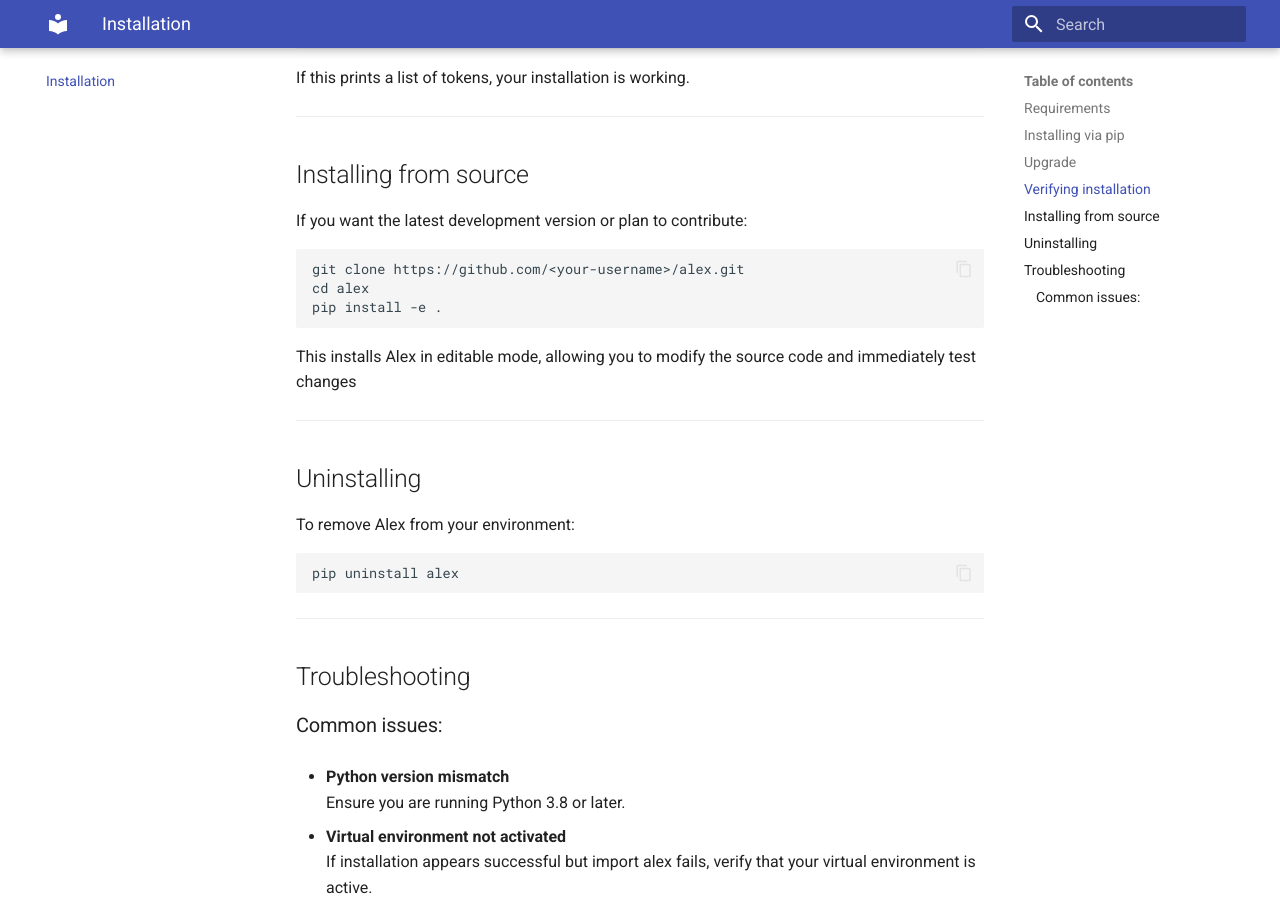
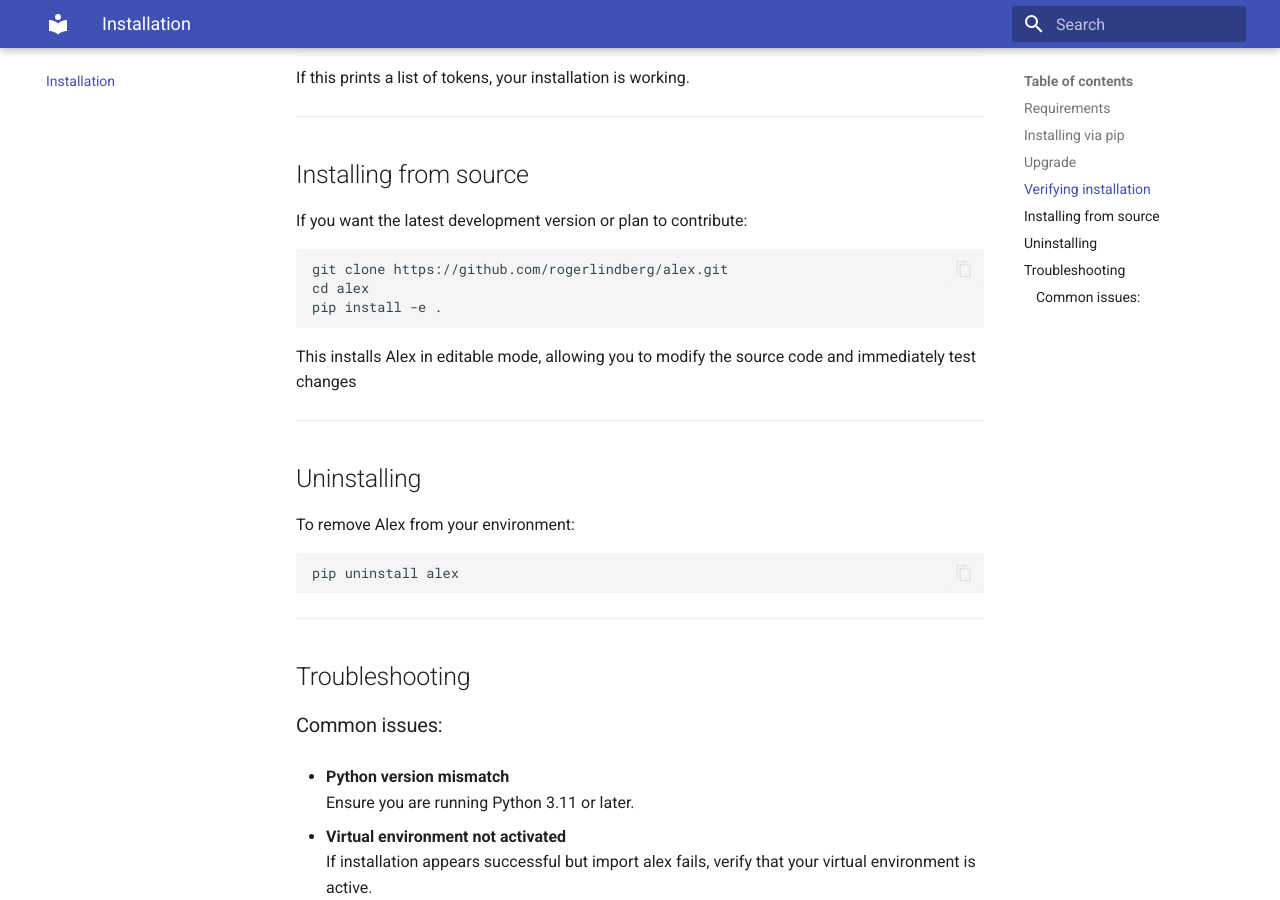
Before and after one commit to rogerlindberg/alex, an MkDocs documentation site: the page built from docs/installation.md, in a window 1280 px wide and 900 px high, scrolled down 1555 px. Built offline with MkDocs 1.6.1 and Material for MkDocs 9.7.7, drawn with Linux system fonts in a browser that asks for light colours.

Commit message:
Updated doc

```diff
--- a/docs/installation.md
+++ b/docs/installation.md
@@ -68,7 +68,7 @@
 
 If you want the latest development version or plan to contribute:
 
-    git clone https://github.com/<your-username>/alex.git
+    git clone https://github.com/rogerlindberg/alex.git
     cd alex
     pip install -e .
 
@@ -90,7 +90,7 @@
 ### Common issues:
 
 - **Python version mismatch**<br>
-Ensure you are running Python 3.8 or later.
+Ensure you are running Python 3.11 or later.
 
 - **Virtual environment not activated**<br>
 If installation appears successful but import alex fails, verify that your virtual environment is active.
```
